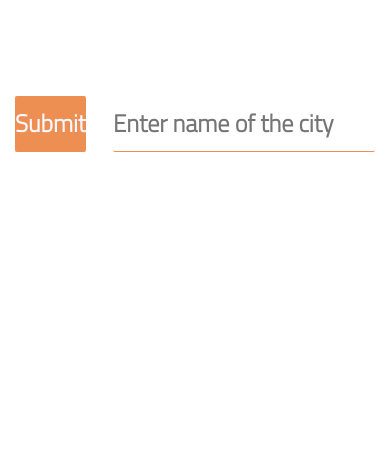
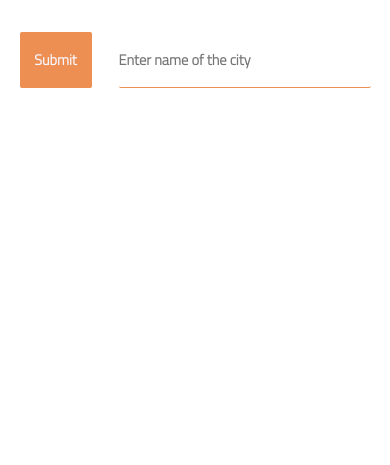
Before and after one commit to Kheidari71/weather-app, a website: page index.html in a window 390 px wide. Shown: the part 379-844 px from the top of the page. Drawn offline with nearby package versions, Linux system fonts and the light colour scheme.

Commit message:
new adjustment

```diff
--- a/style.css
+++ b/style.css
@@ -105,3 +105,33 @@ a:hover, a:visited, a:link, a:active{
     margin:10px 0;
     font-size:20px;
   }
+  .container-fluid, body {
+    overflow-x: hidden;
+}
+  @media screen and (max-width:576px) {
+    .inputs {
+        padding: 2rem 0;
+        text-align: center;
+        display: flex;
+        justify-content: center;
+        align-items: center; /* Vertically center the input and button */
+    }
+
+    .inputs input[type="text"] {
+        height: 3.5rem;
+        width: 70%; /* Use percentage for responsive width */
+        /* ... other styles ... */
+    }
+
+    .inputs input[type="submit"] {
+        height: 3.5rem;
+        width: 20%; /* Use percentage for responsive width */
+        /* ... other styles ... */
+    }
+    #add{
+        font-size: 90%;
+    }
+    #cityInput{
+        font-size: 90%;
+    }
+    }
```
